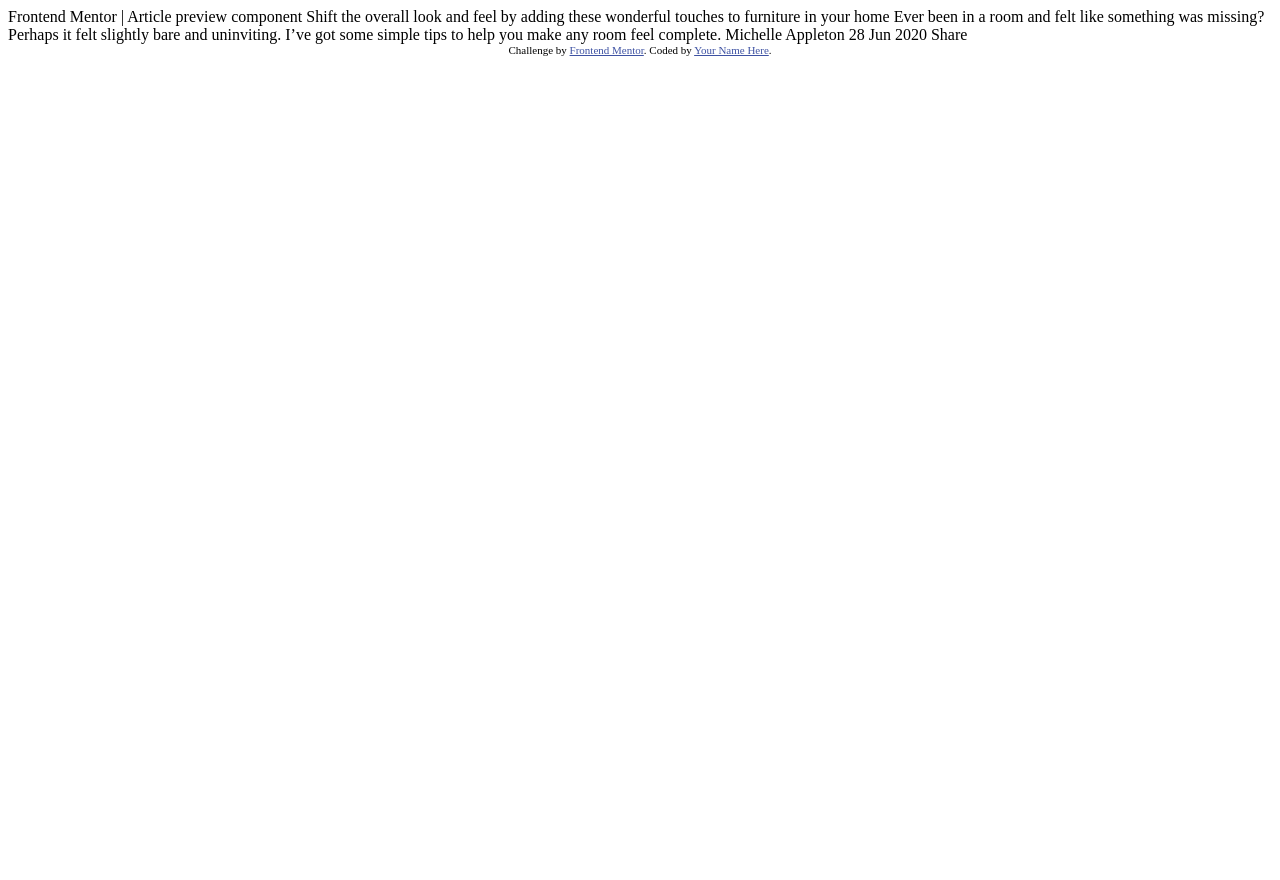
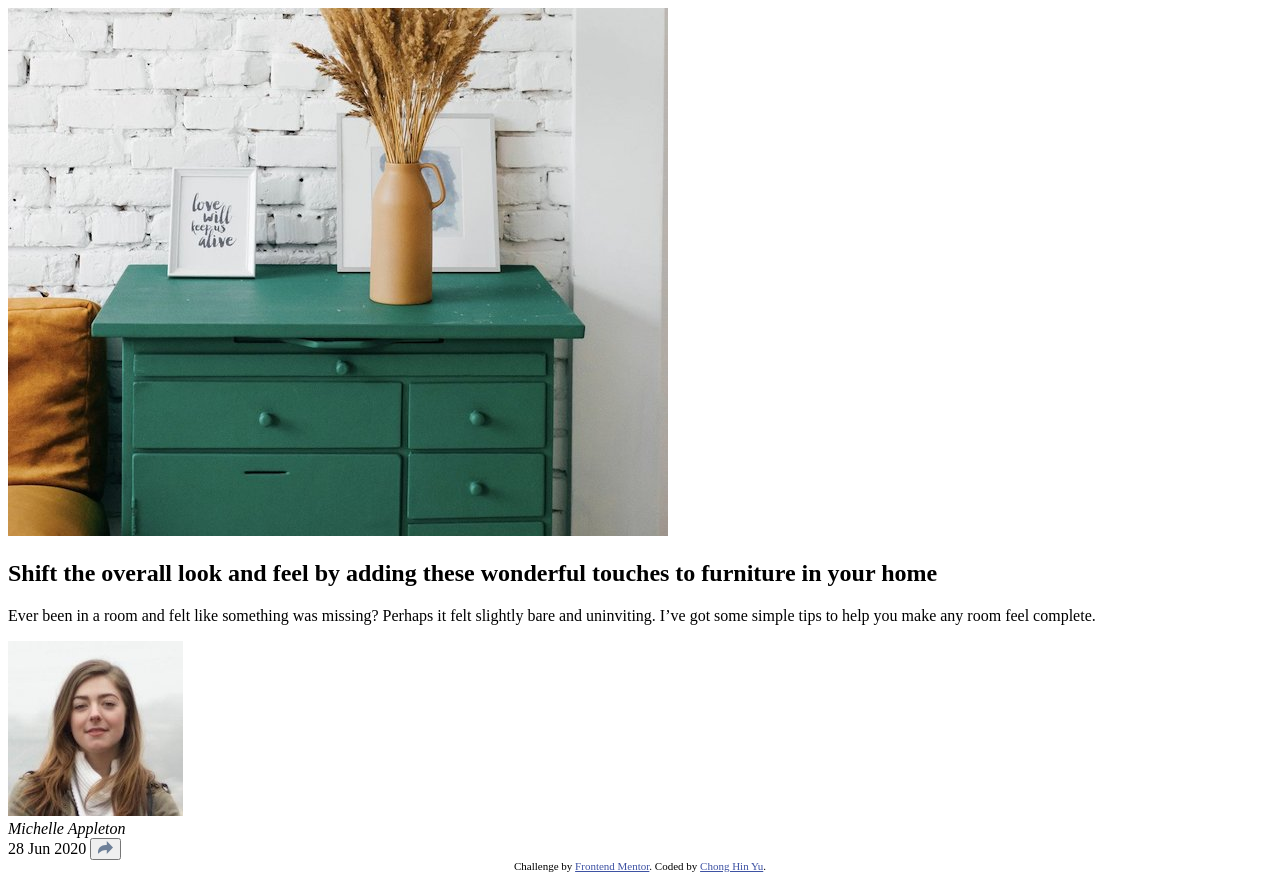
Before and after one commit to Hin274/article-preview-component-master, a plain HTML site: page index.html in a window 1280 px wide. Before the commit the page ends 800 px from the top, so only its background shows below. Drawn offline with Linux system fonts and the light colour scheme.

Commit message:
Added HTML elements

```diff
--- a/index.html
+++ b/index.html
@@ -7,28 +7,36 @@
   <!-- displays site properly based on user's device -->
 
   <link rel="icon" type="image/png" sizes="32x32" href="./images/favicon-32x32.png">
-  <link rel="stylesheet" href="./css/styles.css" <title>Frontend Mentor | Article preview component</title>
+  <link rel="stylesheet" href="./css/styles.css">
+  <title>Frontend Mentor | Article preview component</title>
 
 </head>
 
 <body>
 
-  Shift the overall look and feel by adding these wonderful
-  touches to furniture in your home
+  <article>
+    <img src="./images/drawers.jpg">
+    <h1>
+      Shift the overall look and feel by adding these wonderful
+      touches to furniture in your home
+    </h1>
 
-  Ever been in a room and felt like something was missing? Perhaps
-  it felt slightly bare and uninviting. I’ve got some simple tips
-  to help you make any room feel complete.
+    <p>
+      Ever been in a room and felt like something was missing? Perhaps
+      it felt slightly bare and uninviting. I’ve got some simple tips
+      to help you make any room feel complete.
+    </p>
 
-  Michelle Appleton
-  28 Jun 2020
+    <img src="./images/avatar-michelle.jpg" alt="Michelle Appleton profile picture">
+    <address rel="author"> Michelle Appleton</address>
+    <time pubdate datetime="2020-06-28">28 Jun 2020</time>
 
-  Share
-
-  <div class="attribution">
+    <button aria-label="Share"><img src="./images/icon-share.svg" alt="share"></button>
+  </article>
+  <footer class="attribution">
     Challenge by <a href="https://www.frontendmentor.io?ref=challenge" target="_blank">Frontend Mentor</a>.
-    Coded by <a href="#">Your Name Here</a>.
-  </div>
+    Coded by <a href="https://www.frontendmentor.io/profile/Hin274">Chong Hin Yu</a>.
+  </footer>
 </body>
 
 </html>
```
